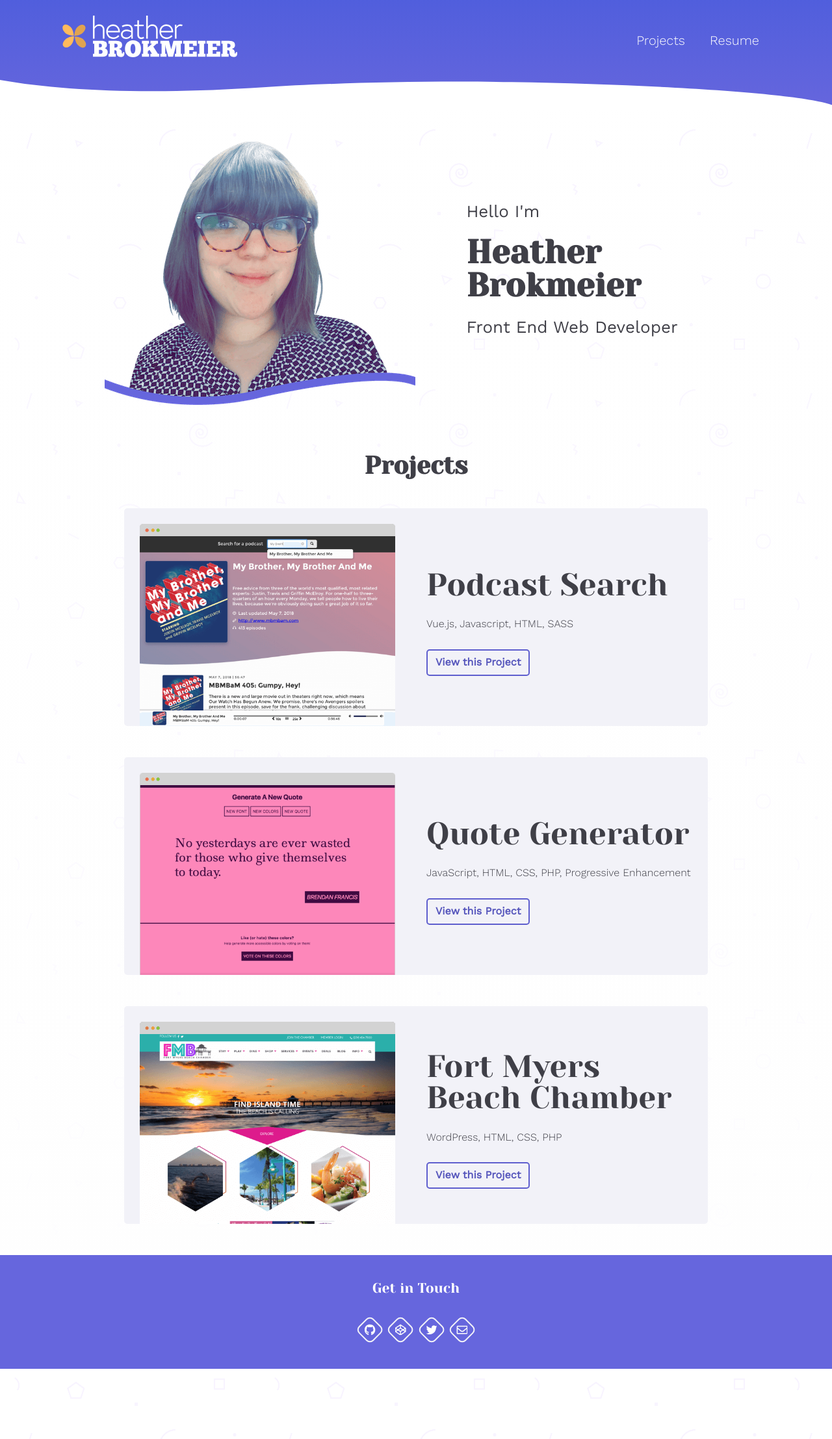
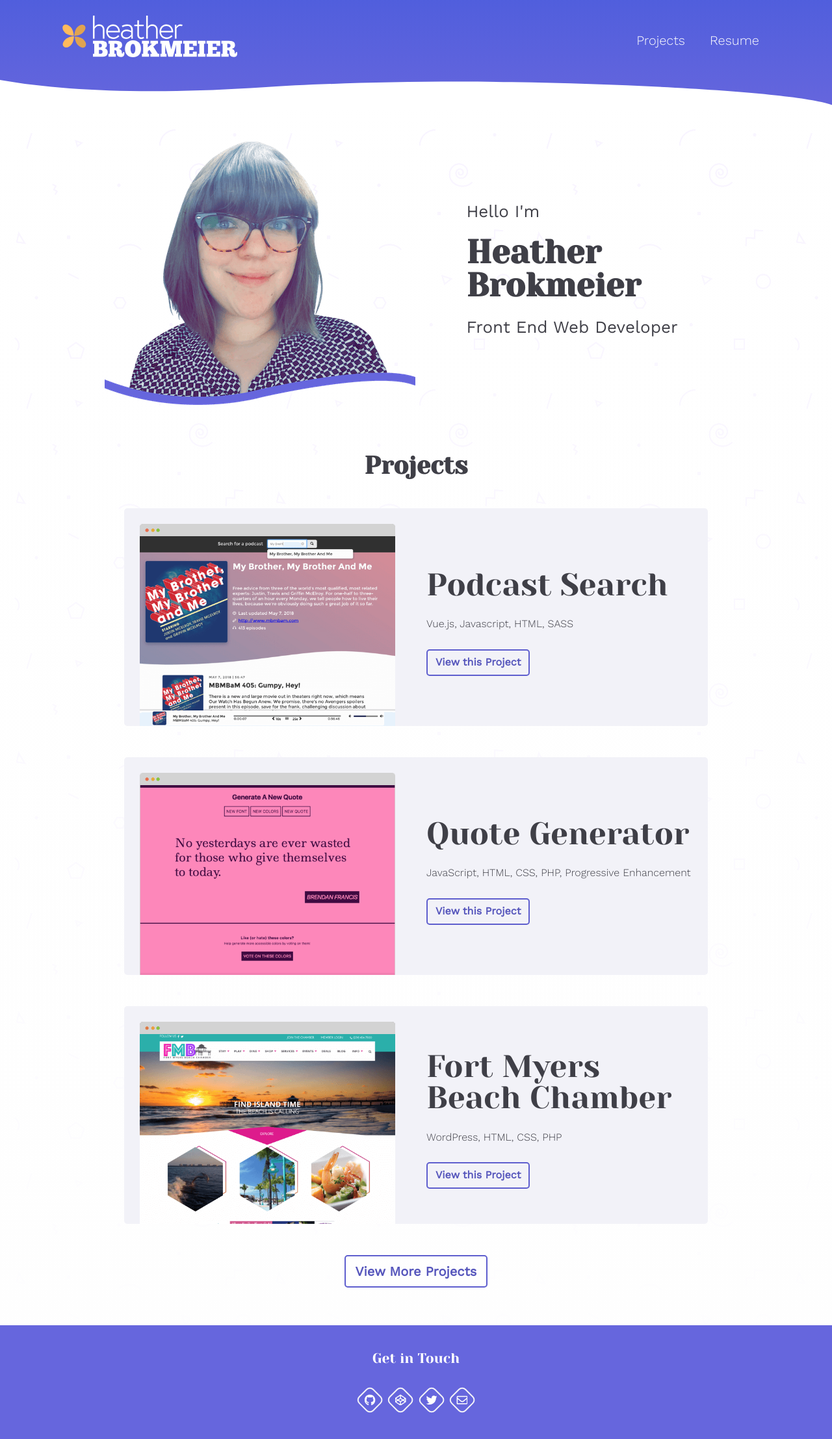
Before and after one commit to hbrok/heatherbrokmeier.com, a Jekyll site: the page built from index.md, in a window 1280 px wide. Shown: the whole page at 65% size. Built offline with Jekyll 4.4.1, drawn with Linux system fonts in a browser that asks for light colours; before the commit the page ends 2106 px from its top, so only the background shows below that.

Commit message:
Add link to view more projects from home page

```diff
--- a/_layouts/home.html
+++ b/_layouts/home.html
@@ -21,7 +21,7 @@
 
 			{% assign projects = site.projects | sort: 'order' %}
 			{% for project in projects limit:3 %}
-				<section class="project-intro">
+				<article class="project-intro">
 					<div class="project-details project-tease-details">
 						<h3 class="project-title project-tease-title">{{ project.title }}</h3>
 						<p>{{ project.skills }}</p>
@@ -31,8 +31,12 @@
 					<div class="project-thumbnail">
 						<img src="{{ project.thumbnail }}" alt="">
 					</div>
-				</section>
+				</article>
 			{% endfor %}
+
+			<p class="text-center">
+				<a href="{{ site.url }}/projects/" class="button">View More Projects</a>
+			</p>
 
 		</section>
 	</article>
--- a/_sass/base/_typography.scss
+++ b/_sass/base/_typography.scss
@@ -161,3 +161,7 @@ p code {
         box-shadow: $global-box-shadow;
     }
 }
+
+.text-center {
+    text-align: center;
+}
```
